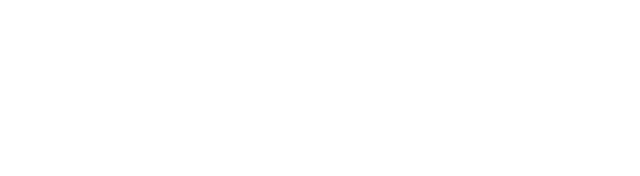
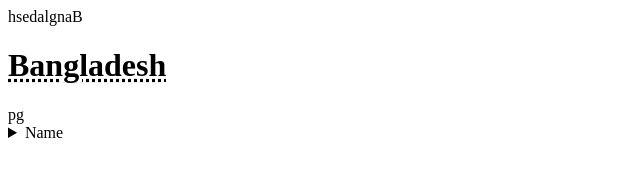
Before and after one commit to elpave86/digital-products, a plain HTML site: page index.html in a window 1280 px wide. Shown: the whole page, without its empty margins (0-640 px from the left). Drawn offline with Linux system fonts and the light colour scheme.

Commit message:
funny part

```diff
--- a/index.html
+++ b/index.html
@@ -3,9 +3,16 @@
 <head>
     <meta charset="UTF-8">
     <meta name="viewport" content="width=device-width, initial-scale=1.0">
-    <title>Document</title>
+    <title>Digital Products</title>
+    <link rel="stylesheet" href="style.css">
 </head>
 <body>
-
+    <bdo dir="rtl">Bangladesh</bdo>
+    <h1><abbr title="I love my country">Bangladesh</abbr></h1>
+    <label for="disk">pg</label>
+    <details>
+        <summary>Name</summary>
+        <p>I am Pavel</p>
+    </details>
 </body>
 </html>
--- /dev/null
+++ b/style.css
@@ -0,0 +1,3 @@
+*{
+    cursor: cell;
+}
```
